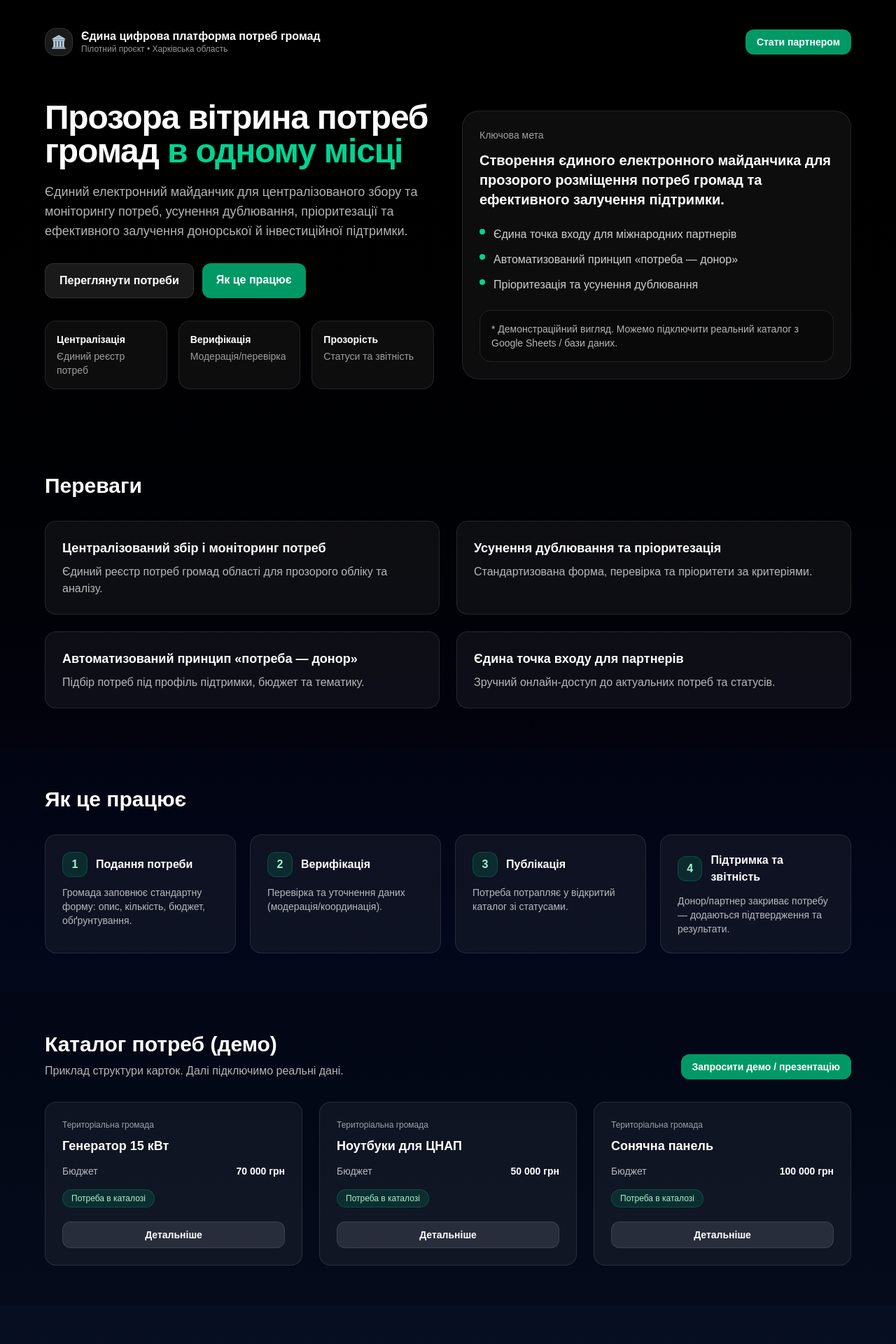
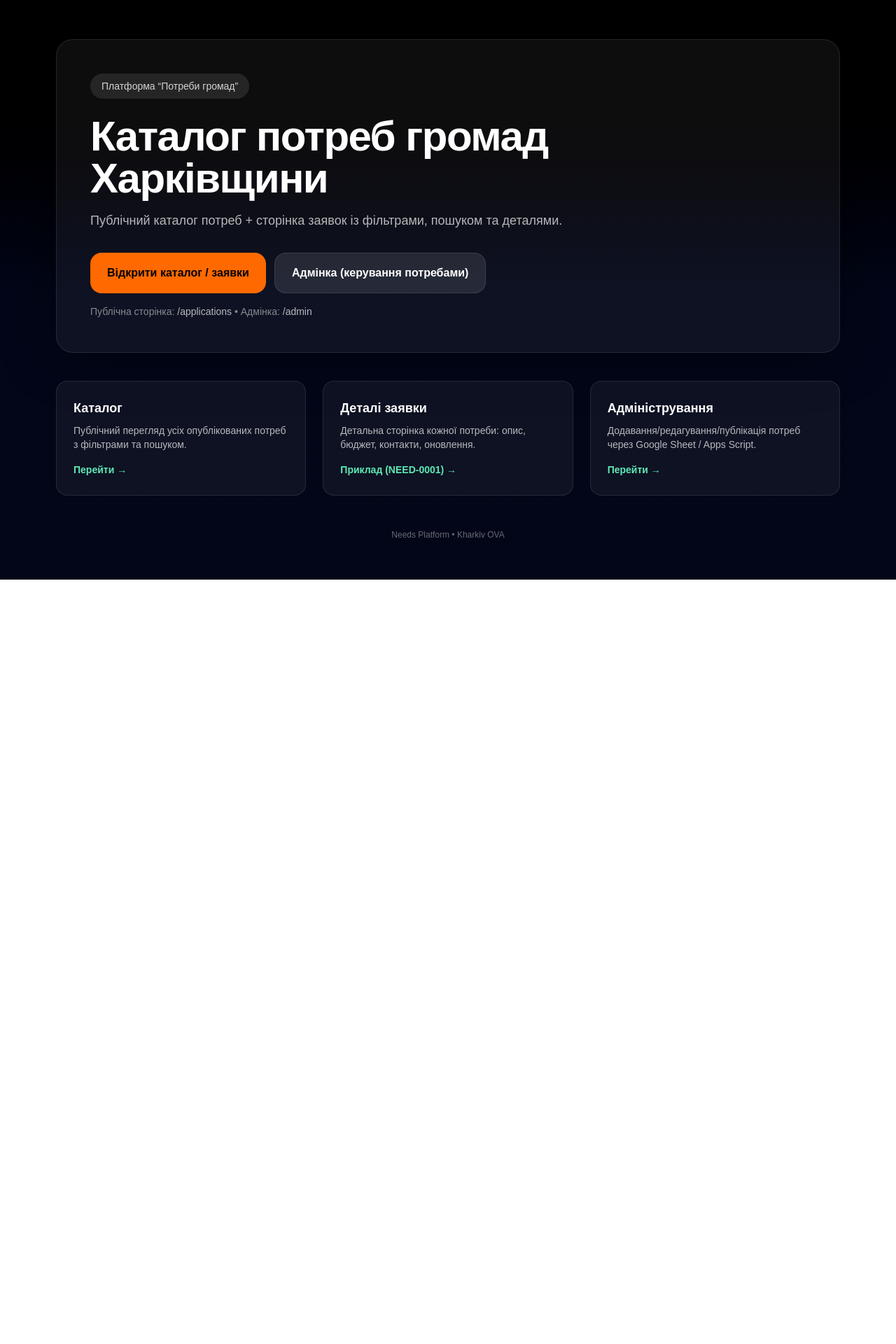
Before and after one commit to ostretiak-cloud/needs-platform, a Next.js app: page / in a window 1280 px wide. Shown: the top 1920 px of the page at 70% size. After the commit the page ends 828 px from the top, so only its background shows below. Built offline with nearby package versions, Linux system fonts and the light colour scheme.

Commit message:
Add homepage links to applications and admin

```diff
--- a/app/page.js
+++ b/app/page.js
@@ -1,247 +1,98 @@
-const needsDemo = [
-  { title: "Генератор 15 кВт", community: "Територіальна громада", budget: "70 000 грн", status: "Потреба в каталозі" },
-  { title: "Ноутбуки для ЦНАП", community: "Територіальна громада", budget: "50 000 грн", status: "Потреба в каталозі" },
-  { title: "Сонячна панель", community: "Територіальна громада", budget: "100 000 грн", status: "Потреба в каталозі" },
-];
+// app/page.js
+import Link from "next/link";
+
+export const dynamic = "force-dynamic";
 
 export default function Home() {
   return (
-    <main className="min-h-screen bg-gradient-to-b from-black via-slate-950 to-slate-900 text-white">
-      {/* Top */}
-      <header className="px-6 pt-10">
-        <div className="mx-auto max-w-6xl flex items-center justify-between">
-          <div className="flex items-center gap-3">
-            <div className="h-10 w-10 rounded-2xl bg-white/10 border border-white/10 flex items-center justify-center">
-              <span className="text-lg">🏛️</span>
+    <main className="min-h-screen bg-gradient-to-b from-black via-slate-950 to-slate-950 text-white">
+      <div className="mx-auto max-w-6xl px-4 py-14">
+        {/* HERO */}
+        <div className="rounded-3xl border border-white/10 bg-white/5 p-8 md:p-12 shadow-[0_0_80px_rgba(0,0,0,0.45)]">
+          <div className="max-w-3xl">
+            <div className="inline-flex items-center gap-2 rounded-full bg-white/10 px-4 py-2 text-sm text-white/80">
+              Платформа “Потреби громад”
             </div>
-            <div className="leading-tight">
-              <div className="font-semibold">Єдина цифрова платформа потреб громад</div>
-              <div className="text-xs text-white/60">Пілотний проєкт • Харківська область</div>
-            </div>
-          </div>
 
-          <a
-            href="#contacts"
-            className="rounded-xl bg-emerald-600 px-4 py-2 text-sm font-semibold hover:bg-emerald-500 transition"
-          >
-            Стати партнером
-          </a>
-        </div>
-      </header>
+            <h1 className="mt-6 text-4xl md:text-6xl font-semibold tracking-tight">
+              Каталог потреб громад Харківщини
+            </h1>
 
-      {/* Hero */}
-      <section className="px-6 py-16">
-        <div className="mx-auto max-w-6xl grid lg:grid-cols-2 gap-10 items-center">
-          <div>
-            <h1 className="text-4xl sm:text-5xl font-bold tracking-tight">
-              Прозора вітрина потреб громад <span className="text-emerald-400">в одному місці</span>
-            </h1>
-            <p className="mt-5 text-lg text-white/70">
-              Єдиний електронний майданчик для централізованого збору та моніторингу потреб,
-              усунення дублювання, пріоритезації та ефективного залучення донорської й інвестиційної підтримки.
+            <p className="mt-4 text-white/70 text-base md:text-lg">
+              Публічний каталог потреб + сторінка заявок із фільтрами, пошуком та деталями.
             </p>
 
-            <div className="mt-8 flex flex-wrap gap-3">
-              <a
-                href="#catalog"
-                className="rounded-xl bg-white/10 border border-white/10 px-5 py-3 font-semibold hover:bg-white/15 transition"
+            {/* CTA buttons */}
+            <div className="mt-8 flex flex-col sm:flex-row gap-3">
+              <Link
+                href="/applications"
+                className="inline-flex items-center justify-center rounded-2xl bg-orange-500 hover:bg-orange-400 text-black font-semibold px-6 py-4 transition"
               >
-                Переглянути потреби
-              </a>
-              <a
-                href="#how"
-                className="rounded-xl bg-emerald-600 px-5 py-3 font-semibold hover:bg-emerald-500 transition"
+                Відкрити каталог / заявки
+              </Link>
+
+              <Link
+                href="/admin"
+                className="inline-flex items-center justify-center rounded-2xl bg-white/10 hover:bg-white/15 border border-white/10 text-white font-semibold px-6 py-4 transition"
               >
-                Як це працює
-              </a>
+                Адмінка (керування потребами)
+              </Link>
             </div>
 
-            <div className="mt-8 grid sm:grid-cols-3 gap-4">
-              <Stat title="Централізація" text="Єдиний реєстр потреб" />
-              <Stat title="Верифікація" text="Модерація/перевірка" />
-              <Stat title="Прозорість" text="Статуси та звітність" />
-            </div>
-          </div>
-
-          <div className="rounded-3xl border border-white/10 bg-white/5 p-6">
-            <div className="text-sm text-white/60 mb-3">Ключова мета</div>
-            <div className="text-xl font-semibold">
-              Створення єдиного електронного майданчика для прозорого розміщення потреб громад та ефективного залучення підтримки.
-            </div>
-
-            <div className="mt-6 grid gap-3">
-              <MiniPoint>Єдина точка входу для міжнародних партнерів</MiniPoint>
-              <MiniPoint>Автоматизований принцип «потреба — донор»</MiniPoint>
-              <MiniPoint>Пріоритезація та усунення дублювання</MiniPoint>
-            </div>
-
-            <div className="mt-6 rounded-2xl bg-black/30 border border-white/10 p-4 text-sm text-white/70">
-              * Демонстраційний вигляд. Можемо підключити реальний каталог з Google Sheets / бази даних.
-            </div>
-          </div>
-        </div>
-      </section>
-
-      {/* Advantages */}
-      <section className="px-6 py-14 bg-black/20">
-        <div className="mx-auto max-w-6xl">
-          <h2 className="text-3xl font-bold">Переваги</h2>
-          <div className="mt-8 grid md:grid-cols-2 gap-6">
-            <Card title="Централізований збір і моніторинг потреб">
-              Єдиний реєстр потреб громад області для прозорого обліку та аналізу.
-            </Card>
-            <Card title="Усунення дублювання та пріоритезація">
-              Стандартизована форма, перевірка та пріоритети за критеріями.
-            </Card>
-            <Card title="Автоматизований принцип «потреба — донор»">
-              Підбір потреб під профіль підтримки, бюджет та тематику.
-            </Card>
-            <Card title="Єдина точка входу для партнерів">
-              Зручний онлайн-доступ до актуальних потреб та статусів.
-            </Card>
-          </div>
-        </div>
-      </section>
-
-      {/* How it works */}
-      <section id="how" className="px-6 py-14">
-        <div className="mx-auto max-w-6xl">
-          <h2 className="text-3xl font-bold">Як це працює</h2>
-          <div className="mt-8 grid md:grid-cols-4 gap-5">
-            <Step n="1" title="Подання потреби">
-              Громада заповнює стандартну форму: опис, кількість, бюджет, обґрунтування.
-            </Step>
-            <Step n="2" title="Верифікація">
-              Перевірка та уточнення даних (модерація/координація).
-            </Step>
-            <Step n="3" title="Публікація">
-              Потреба потрапляє у відкритий каталог зі статусами.
-            </Step>
-            <Step n="4" title="Підтримка та звітність">
-              Донор/партнер закриває потребу — додаються підтвердження та результати.
-            </Step>
-          </div>
-        </div>
-      </section>
-
-      {/* Catalog */}
-      <section id="catalog" className="px-6 py-14 bg-black/20">
-        <div className="mx-auto max-w-6xl">
-          <div className="flex items-end justify-between gap-4 flex-wrap">
-            <div>
-              <h2 className="text-3xl font-bold">Каталог потреб (демо)</h2>
-              <p className="mt-2 text-white/70">
-                Приклад структури карток. Далі підключимо реальні дані.
-              </p>
-            </div>
-            <a
-              href="#contacts"
-              className="rounded-xl bg-emerald-600 px-4 py-2 text-sm font-semibold hover:bg-emerald-500 transition"
-            >
-              Запросити демо / презентацію
-            </a>
-          </div>
-
-          <div className="mt-8 grid md:grid-cols-3 gap-6">
-            {needsDemo.map((n) => (
-              <div key={n.title} className="rounded-2xl border border-white/10 bg-white/5 p-6">
-                <div className="text-xs text-white/60">{n.community}</div>
-                <div className="mt-2 text-lg font-semibold">{n.title}</div>
-                <div className="mt-3 flex items-center justify-between text-sm">
-                  <span className="text-white/70">Бюджет</span>
-                  <span className="font-semibold">{n.budget}</span>
-                </div>
-                <div className="mt-4 inline-flex items-center rounded-full bg-emerald-500/15 border border-emerald-400/20 px-3 py-1 text-xs text-emerald-200">
-                  {n.status}
-                </div>
-                <button className="mt-5 w-full rounded-xl bg-white/10 border border-white/10 py-2 text-sm font-semibold hover:bg-white/15 transition">
-                  Детальніше
-                </button>
-              </div>
-            ))}
-          </div>
-        </div>
-      </section>
-
-      {/* Contacts */}
-      <section id="contacts" className="px-6 py-16">
-        <div className="mx-auto max-w-6xl grid lg:grid-cols-2 gap-8">
-          <div>
-            <h2 className="text-3xl font-bold">Контакти</h2>
-            <p className="mt-3 text-white/70">
-              Департамент цифрової трансформації Харківської ОВА.
-              Для партнерів можемо надати презентацію, доступ до демо-каталогу та правила верифікації.
-            </p>
-
-            <div className="mt-6 space-y-2 text-white/80">
-              <div>📍 Харківська область</div>
-              <div>✉️ <span className="text-white/60">Email:</span> info@kharkiv-digital.gov.ua</div>
-            </div>
-          </div>
-
-          <div className="rounded-3xl border border-white/10 bg-white/5 p-6">
-            <div className="text-lg font-semibold">Заявка партнера</div>
-            <p className="mt-2 text-sm text-white/70">
-              (Поки що форма-демо. Далі можемо підключити Google Form або внутрішню форму з надсиланням на пошту.)
-            </p>
-
-            <div className="mt-5 grid gap-3">
-              <input className="w-full rounded-xl bg-black/30 border border-white/10 px-4 py-3 outline-none" placeholder="Ім'я / організація" />
-              <input className="w-full rounded-xl bg-black/30 border border-white/10 px-4 py-3 outline-none" placeholder="Email" />
-              <textarea className="w-full rounded-xl bg-black/30 border border-white/10 px-4 py-3 outline-none" rows="4" placeholder="Коротко: якого типу підтримка / інтерес"></textarea>
-
-              <button className="rounded-xl bg-emerald-600 px-5 py-3 font-semibold hover:bg-emerald-500 transition">
-                Надіслати
-              </button>
+            <div className="mt-4 text-sm text-white/50">
+              Публічна сторінка: <span className="text-white/70">/applications</span> •
+              Адмінка: <span className="text-white/70">/admin</span>
             </div>
           </div>
         </div>
 
-        <footer className="mx-auto max-w-6xl pt-10 text-xs text-white/50">
-          © {new Date().getFullYear()} • Єдина цифрова платформа потреб громад • Харківська область
-        </footer>
-      </section>
+        {/* SECTIONS */}
+        <div className="mt-10 grid grid-cols-1 md:grid-cols-3 gap-6">
+          <div className="rounded-2xl border border-white/10 bg-white/5 p-6">
+            <div className="text-lg font-semibold">Каталог</div>
+            <div className="mt-2 text-white/70 text-sm">
+              Публічний перегляд усіх опублікованих потреб з фільтрами та пошуком.
+            </div>
+            <Link
+              href="/applications"
+              className="mt-4 inline-flex text-sm font-semibold text-emerald-300 hover:text-emerald-200"
+            >
+              Перейти →
+            </Link>
+          </div>
+
+          <div className="rounded-2xl border border-white/10 bg-white/5 p-6">
+            <div className="text-lg font-semibold">Деталі заявки</div>
+            <div className="mt-2 text-white/70 text-sm">
+              Детальна сторінка кожної потреби: опис, бюджет, контакти, оновлення.
+            </div>
+            <Link
+              href="/applications/NEED-0001"
+              className="mt-4 inline-flex text-sm font-semibold text-emerald-300 hover:text-emerald-200"
+            >
+              Приклад (NEED-0001) →
+            </Link>
+          </div>
+
+          <div className="rounded-2xl border border-white/10 bg-white/5 p-6">
+            <div className="text-lg font-semibold">Адміністрування</div>
+            <div className="mt-2 text-white/70 text-sm">
+              Додавання/редагування/публікація потреб через Google Sheet / Apps Script.
+            </div>
+            <Link
+              href="/admin"
+              className="mt-4 inline-flex text-sm font-semibold text-emerald-300 hover:text-emerald-200"
+            >
+              Перейти →
+            </Link>
+          </div>
+        </div>
+
+        {/* FOOTER */}
+        <div className="mt-12 text-center text-xs text-white/40">
+          Needs Platform • Kharkiv OVA
+        </div>
+      </div>
     </main>
   );
 }
-
-function Stat({ title, text }) {
-  return (
-    <div className="rounded-2xl border border-white/10 bg-white/5 p-4">
-      <div className="text-sm font-semibold">{title}</div>
-      <div className="mt-1 text-sm text-white/60">{text}</div>
-    </div>
-  );
-}
-
-function MiniPoint({ children }) {
-  return (
-    <div className="flex gap-3 items-start">
-      <span className="mt-1 h-2 w-2 rounded-full bg-emerald-400" />
-      <div className="text-white/80">{children}</div>
-    </div>
-  );
-}
-
-function Card({ title, children }) {
-  return (
-    <div className="rounded-2xl border border-white/10 bg-white/5 p-6">
-      <div className="text-lg font-semibold">{title}</div>
-      <div className="mt-2 text-white/70">{children}</div>
-    </div>
-  );
-}
-
-function Step({ n, title, children }) {
-  return (
-    <div className="rounded-2xl border border-white/10 bg-white/5 p-6">
-      <div className="flex items-center gap-3">
-        <div className="h-9 w-9 rounded-xl bg-emerald-500/15 border border-emerald-400/20 flex items-center justify-center font-bold text-emerald-200">
-          {n}
-        </div>
-        <div className="font-semibold">{title}</div>
-      </div>
-      <div className="mt-3 text-sm text-white/70">{children}</div>
-    </div>
-  );
-}
```
